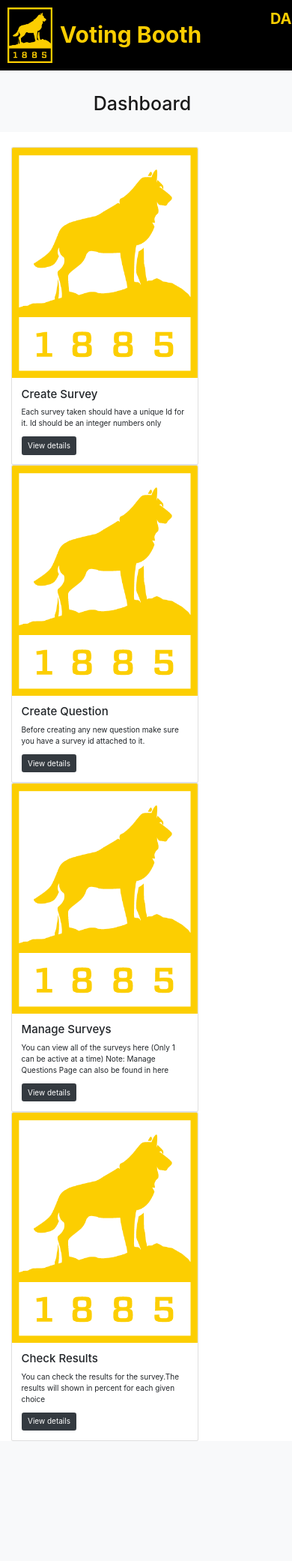
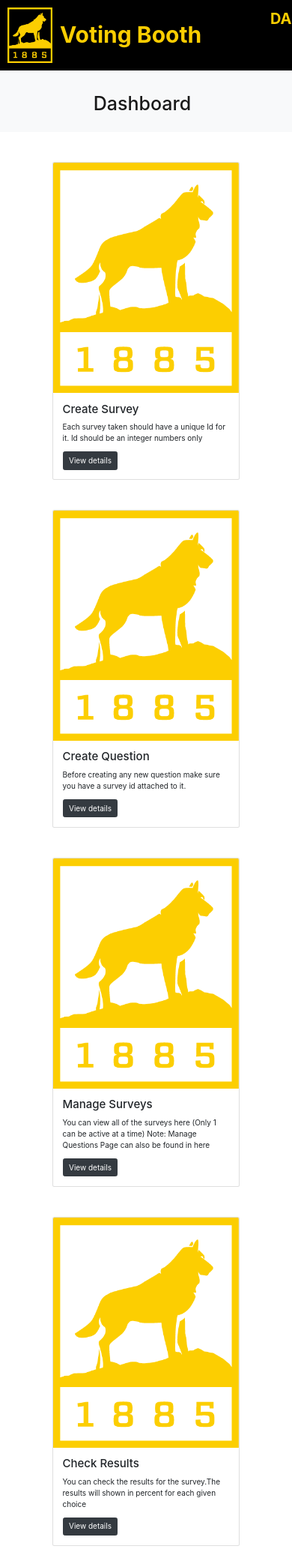
Before and after one commit to MTUHIDE/ask-meagain, a Django app: page /admin/dashboard/ in a window 390 px wide. Shown: the whole page at 75% size. Before the commit the page ends 1922 px from the top, so only its background shows below. Run offline with Django 3.2, Linux system fonts and the light colour scheme; some libraries are stand-ins or nearby versions.

Commit message:
Mobile friendly dashboard buttons

```diff
--- /dev/null
+++ b/admin_back/static/admin_back/dashboard.css
@@ -0,0 +1,8 @@
+@media screen and (max-width: 768px) {
+    .col-sm-3 {
+        display: flex;
+        flex-direction: row;
+        justify-content: center;
+        padding: 20px 0;
+    }
+}
--- a/admin_back/templates/admin_back/dashboard.html
+++ b/admin_back/templates/admin_back/dashboard.html
@@ -1,9 +1,6 @@
 {% extends 'admin_back/base.html' %}
 
 {% block content %}
-
-<!DOCTYPE html>
-<html lang="en">
 
 {% load static %}
 <head>
@@ -15,6 +12,7 @@
     <script src="https://ajax.googleapis.com/ajax/libs/jquery/3.4.1/jquery.min.js"></script>
     <script src="https://cdnjs.cloudflare.com/ajax/libs/popper.js/1.16.0/umd/popper.min.js"></script>
     <script src="https://maxcdn.bootstrapcdn.com/bootstrap/4.4.1/js/bootstrap.min.js"></script>
+    <link rel="stylesheet" href="{% static 'admin_back/dashboard.css' %}">
 </head>
 <body>
 <!-- Title bar Dashboard -->
@@ -75,5 +73,4 @@
     </div>
     </div>
 </body>
-</html>
 {% endblock %}
```
